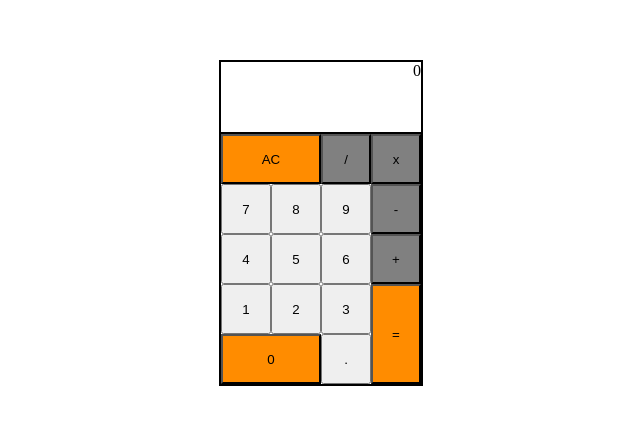
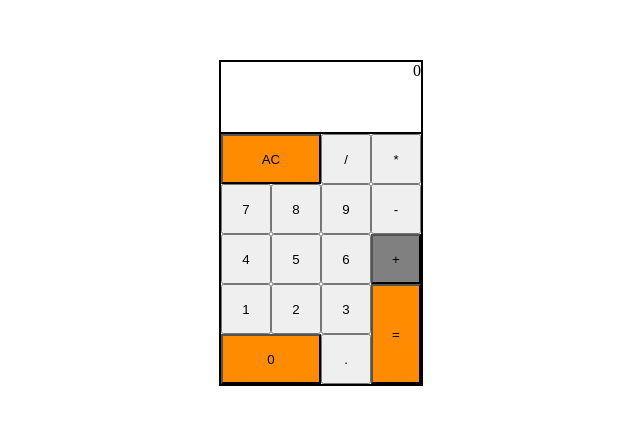
Before and after one commit to glorie-git/freecodecamp, a React (Vite) app in the folder calci/: page / in a window 1280 px wide. Shown: the part 185-610 px from the top of the page, without its empty margins (319-959 px from the left). Built offline with nearby package versions, Linux system fonts and the light colour scheme.

Commit message:
Make code clearner, add Button component

```diff
--- a/calci/src/App.jsx
+++ b/calci/src/App.jsx
@@ -1,4 +1,5 @@
 import { useState, useRef } from "react";
+import Button from "./components/Button";
 
 function App() {
   const [display, setDisplay] = useState("0");
@@ -8,38 +9,35 @@ function App() {
   const OTHER = "other";
   const lastButtonRef = useRef(OTHER);
   const buttons = [
-    "clear",
-    "divide",
-    "multiply",
-    7,
-    8,
-    9,
-    "subtract",
-    4,
-    5,
-    6,
-    "add",
-    1,
-    2,
-    3,
-    "equals",
-    0,
-    "decimal",
+    { id: "clear", operator: true, value: "AC" },
+    { id: "divide", operator: false, value: "/" },
+    { id: "multiply", operator: false, value: "*" },
+    { id: "seven", operator: false, value: "7" },
+    { id: "eight", operator: false, value: "8" },
+    { id: "nine", operator: false, value: "9" },
+    { id: "subtract", operator: false, value: "-" },
+    { id: "four", operator: false, value: "4" },
+    { id: "five", operator: false, value: "5" },
+    { id: "six", operator: false, value: "6" },
+    { id: "add", operator: true, value: "+" },
+    { id: "one", operator: false, value: "1" },
+    { id: "two", operator: false, value: "2" },
+    { id: "three", operator: false, value: "3" },
+    { id: "equals", operator: false, value: "=" },
+    { id: "zero", operator: false, value: "0" },
+    { id: "decimal", operator: false, value: "." },
   ];
-  const operations = {
-    subtract: "-",
-    add: "+",
-    divide: "/",
-    multiply: "*",
-  };
 
-  const isOperator = (value) => value in operations;
+  // const isOperator = (value) => value in operations;
+  const isOperator = (value) => ["*", "-", "/", "+"].includes(value);
   const isNumeric = (value) => !isNaN(value);
   const resetDisplay = () => {
     appendDecimalRef.current = true;
     setDisplay("0");
     setAnswer("");
   };
+
+  let newDisplayValue = "";
 
   const handleEquals = () => {
     try {
@@ -51,176 +49,86 @@ function App() {
     }
   };
 
+  const clearLeadingZero = () => {
+    if (newDisplayValue[0] === "0" && newDisplayValue.length > 1) {
+      newDisplayValue = newDisplayValue.slice(1);
+    }
+  };
+
+  const handleZero = () => {
+    if (display[0] == "0" && display.length < 2) {
+      // Do not add the extra leading 0, return
+      return;
+    }
+    lastButtonRef.current = OTHER;
+  };
+
   const handleClick = (value) => {
-    let symbol = value;
-    let newDisplayValue = `${display}`;
+    newDisplayValue = display;
 
     if (newDisplayValue.includes("ANS") && !isOperator(value)) {
       newDisplayValue = newDisplayValue.replace("ANS", "");
     }
 
-    if (value == "0") {
-      if (display[0] == "0" && display.length < 2) {
-        // Do not add the extra leading 0, return
-        return;
-      }
+    if (isNumeric(value)) {
+      if (value === "0") handleZero();
+      newDisplayValue += value;
+      clearLeadingZero();
       lastButtonRef.current = OTHER;
-    } else if (operations[value]) {
-      if (lastButtonRef.current === OPERATOR) {
-        if (value !== "subtract") {
+    } else if (isOperator(value)) {
+      if (lastButtonRef.current === OPERATOR && value !== "-") {
+        newDisplayValue = newDisplayValue.slice(0, newDisplayValue.length - 1);
+        if (!parseInt(newDisplayValue.at(-1))) {
           newDisplayValue = newDisplayValue.slice(
             0,
             newDisplayValue.length - 1
           );
-
-          if (!parseInt(newDisplayValue.at(-1))) {
-            newDisplayValue = newDisplayValue.slice(
-              0,
-              newDisplayValue.length - 1
-            );
-          }
         }
       }
 
-      symbol = operations[value];
-
       appendDecimalRef.current = true;
       lastButtonRef.current = OPERATOR;
-    } else if (value === "decimal") {
-      if (!appendDecimalRef.current) {
-        return;
-      }
-      symbol = ".";
-      appendDecimalRef.current = false;
-      lastButtonRef.current = OTHER;
-    } else if (value === "equals") {
-      try {
-        const answer = new Function("return " + display)();
 
-        appendDecimalRef.current = true;
-        lastButtonRef.current = OTHER;
-
-        setDisplay("ANS");
-        setAnswer(answer);
-      } catch (error) {
-        console.log(display);
-        console.log(error);
-      }
-      return;
-    }
-
-    if (parseInt(value)) {
-      lastButtonRef.current = OTHER;
-    }
-
-    if (value !== "clear") {
       if (answer && lastButtonRef.current === OPERATOR) {
         newDisplayValue = answer;
       }
 
-      newDisplayValue = newDisplayValue + symbol;
-      // clean up string .e.g. remove leading 0 if not followed by decimal
-      if (newDisplayValue[0] === "0" && newDisplayValue.length > 1) {
-        try {
-          newDisplayValue = newDisplayValue.slice(1);
-        } catch (error) {
-          console.log(error);
-        }
+      newDisplayValue += value;
+    } else if (value === ".") {
+      if (!appendDecimalRef.current) {
+        return;
       }
 
-      setDisplay(newDisplayValue);
-    } else {
+      newDisplayValue += value;
+
+      appendDecimalRef.current = false;
+      lastButtonRef.current = OTHER;
+    } else if (value === "=") {
+      handleEquals();
+      return;
+    } else if (value === "AC") {
       appendDecimalRef.current = true;
       lastButtonRef.current = OTHER;
       resetDisplay();
     }
+
+    value !== "AC" ? setDisplay(newDisplayValue) : resetDisplay();
+
   };
 
   return (
     <div id="calculator">
       <div id="display">{display === "ANS" ? answer : display}</div>
       <div id="buttons">
-        <button onClick={() => handleClick("clear")} id="clear">
-          AC
-        </button>
-        <button
-          className="operation"
-          onClick={() => handleClick("divide")}
-          id="divide"
-        >
-          /
-        </button>
-        <button
-          className="operation"
-          onClick={() => handleClick("multiply")}
-          id="multiply"
-        >
-          x
-        </button>
-
-        <button onClick={() => handleClick(7)} id="seven">
-          7
-        </button>
-        <button onClick={() => handleClick(8)} id="eight">
-          8
-        </button>
-        <button onClick={() => handleClick(9)} id="nine">
-          9
-        </button>
-        <button
-          className="operation"
-          onClick={() => handleClick("subtract")}
-          id="subtract"
-        >
-          -
-        </button>
-
-        <button onClick={() => handleClick(4)} id="four">
-          4
-        </button>
-        <button onClick={() => handleClick(5)} id="five">
-          5
-        </button>
-        <button onClick={() => handleClick(6)} id="six">
-          6
-        </button>
-        <button
-          className="operation"
-          onClick={() => handleClick("add")}
-          id="add"
-        >
-          +
-        </button>
-
-        <button onClick={() => handleClick(1)} id="one">
-          1
-        </button>
-        <button onClick={() => handleClick(2)} id="two">
-          2
-        </button>
-        <button onClick={() => handleClick(3)} id="three">
-          3
-        </button>
-        <button onClick={() => handleClick("equals")} id="equals">
-          =
-        </button>
-
-        <button onClick={() => handleClick(0)} id="zero">
-          0
-        </button>
-        <button onClick={() => handleClick("decimal")} id="decimal">
-          .
-        </button>
-        {/* {buttons.map((button, index) => (
-          <button
+        {buttons.map((button, index) => (
+          <Button
             key={index}
-            onClick={() => handleClick(button)}
-            className={isOperator(button) ? "operation" : ""}
-            // id=""
-          >
-            {button}
-          </button>
-        ))} */}
+            onClick={() => handleClick(button.value)}
+            className={button.operator ? OPERATOR : OTHER}
+            id={button.id}
+            value={button.value}
+          />
+        ))}
       </div>
     </div>
   );
--- /dev/null
+++ b/calci/src/components/Button.jsx
@@ -0,0 +1,9 @@
+const Button = ({ onClick, className, id, value }) => {
+  return (
+    <button onClick={onClick} className={className} id={id}>
+      {value}
+    </button>
+  );
+};
+
+export default Button;
--- a/calci/src/index.css
+++ b/calci/src/index.css
@@ -52,6 +52,6 @@ input {
   height: 50px;
 }
 
-.operation {
+.operator {
   background-color: grey;
 }
```
